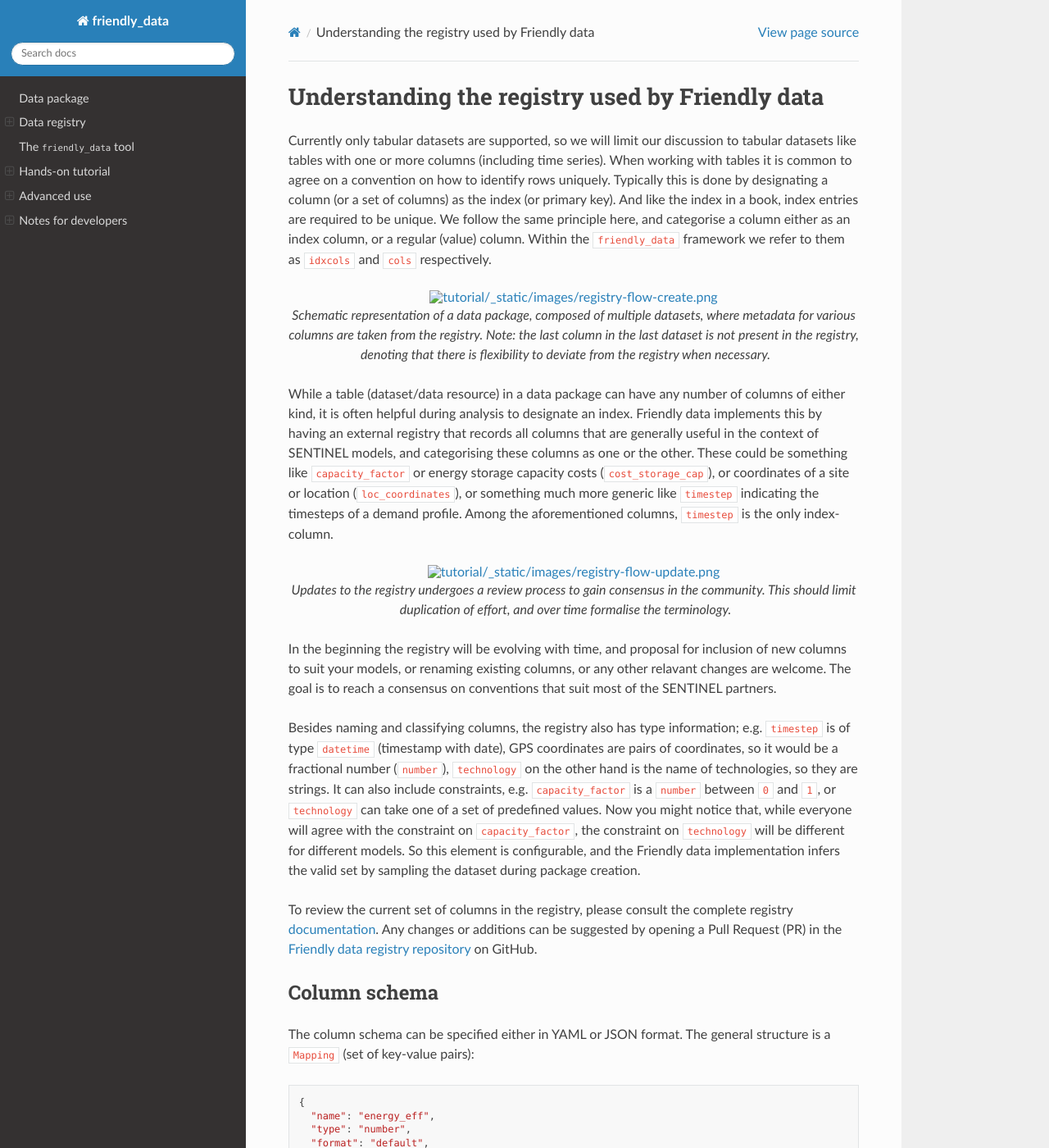
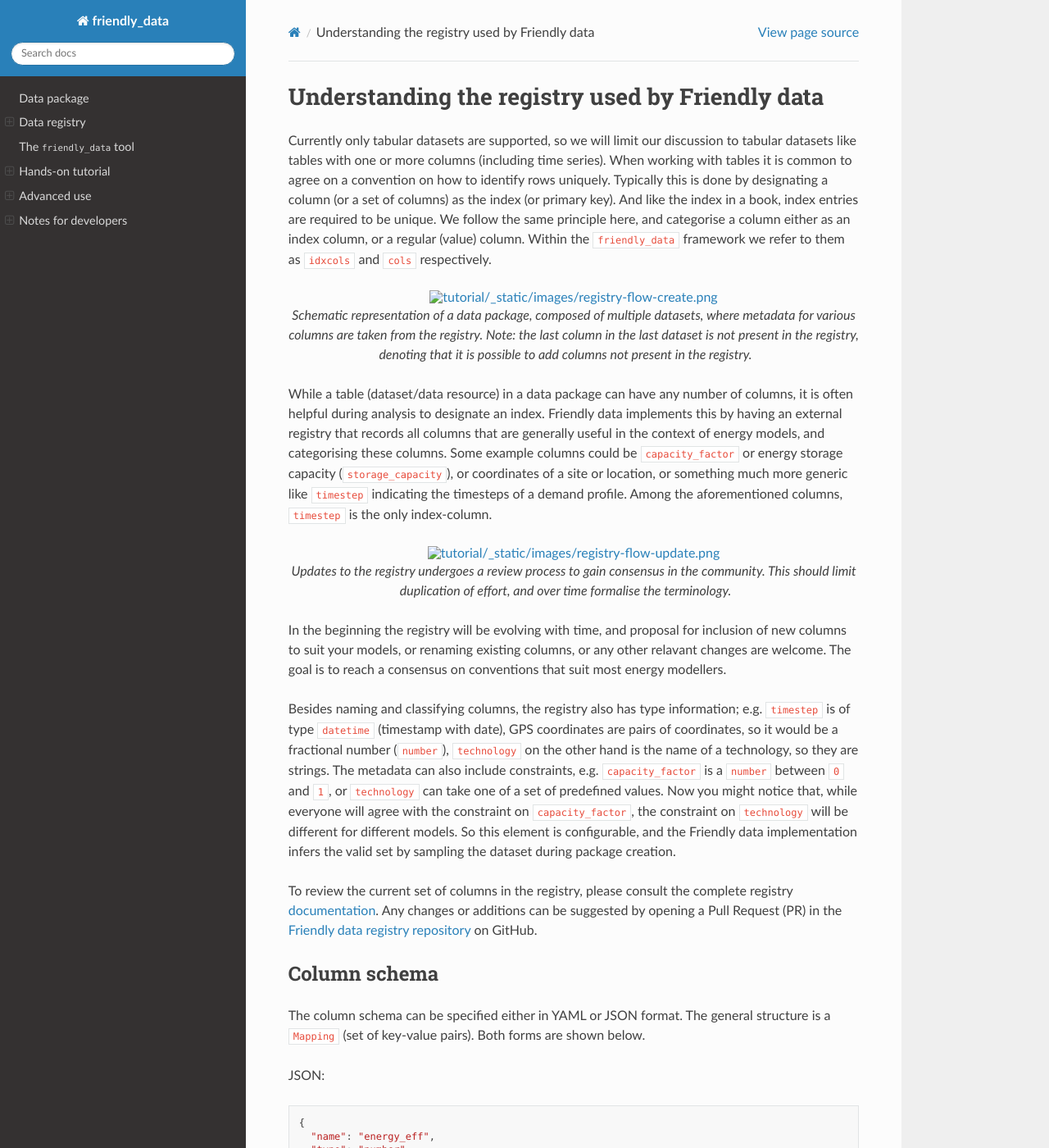
Before and after one commit to sentinel-energy/friendly_data, a Sphinx documentation site: the page built from doc/tutorial/registry-intro.rst, in a window 1280 px wide and 1400 px high. Shown: the whole window at 82% size. Built offline with Sphinx 7.4.7 and the Read the Docs theme 2.0.0, drawn with Linux system fonts in a browser that asks for light colours; pages that are not in the unit, such as notebooks, are missing from menus; some of the changed text lies outside the part shown.

Commit message:
registry-intro: revise introduction to the registry

```diff
--- a/doc/tutorial/registry-intro.rst
+++ b/doc/tutorial/registry-intro.rst
@@ -19,20 +19,19 @@ column.  Within the ``friendly_data`` framework we refer to them as
    Schematic representation of a data package, composed of multiple
    datasets, where metadata for various columns are taken from the
    registry.  *Note*: the last column in the last dataset is not
-   present in the registry, denoting that there is flexibility to
-   deviate from the registry when necessary.
+   present in the registry, denoting that it is possible to add
+   columns not present in the registry.
 
 While a table (dataset/data resource) in a data package can have any
-number of columns of either kind, it is often helpful during analysis
-to designate an index.  Friendly data implements this by having an
-external registry that records all columns that are generally useful
-in the context of SENTINEL models, and categorising these columns as
-one or the other.  These could be something like ``capacity_factor``
-or energy storage capacity costs (``cost_storage_cap``), or
-coordinates of a site or location (``loc_coordinates``), or something
-much more generic like ``timestep`` indicating the timesteps of a
-demand profile.  Among the aforementioned columns, ``timestep`` is the
-only index-column.
+number of columns, it is often helpful during analysis to designate an
+index.  Friendly data implements this by having an external registry
+that records all columns that are generally useful in the context of
+energy models, and categorising these columns.  Some example columns
+could be ``capacity_factor`` or energy storage capacity
+(``storage_capacity``), or coordinates of a site or location, or
+something much more generic like ``timestep`` indicating the timesteps
+of a demand profile.  Among the aforementioned columns, ``timestep``
+is the only index-column.
 
 .. figure:: _static/images/registry-flow-update.png
    :width: 90%
@@ -45,16 +44,15 @@ only index-column.
 In the beginning the registry will be evolving with time, and proposal
 for inclusion of new columns to suit your models, or renaming existing
 columns, or any other relavant changes are welcome.  The goal is to
-reach a consensus on conventions that suit most of the SENTINEL
-partners.
+reach a consensus on conventions that suit most energy modellers.
 
 Besides naming and classifying columns, the registry also has type
 information; e.g. ``timestep`` is of type ``datetime`` (timestamp with
 date), GPS coordinates are pairs of coordinates, so it would be a
 fractional number (``number``), ``technology`` on the other hand is
-the name of technologies, so they are strings.  It can also include
-constraints, e.g. ``capacity_factor`` is a ``number`` between ``0``
-and ``1``, or ``technology`` can take one of a set of predefined
+the name of a technology, so they are strings.  The metadata can also
+include constraints, e.g. ``capacity_factor`` is a ``number`` between
+``0`` and ``1``, or ``technology`` can take one of a set of predefined
 values.  Now you might notice that, while everyone will agree with the
 constraint on ``capacity_factor``, the constraint on ``technology``
 will be different for different models.  So this element is
@@ -73,7 +71,9 @@ Column schema
 +++++++++++++
 
 The column schema can be specified either in YAML or JSON format.  The
-general structure is a ``Mapping`` (set of key-value pairs)::
+general structure is a ``Mapping`` (set of key-value pairs).  Both forms are shown below.
+
+JSON::
 
   {
     "name": "energy_eff",
@@ -85,7 +85,16 @@ general structure is a ``Mapping`` (set of key-value pairs)::
     }
   }
 
-while only the ``name`` property is mandatory in the *frictionless*
+YAML::
+
+  name: energy_eff
+  type: number
+  format: default
+  constraints:
+    minimum: 0
+    maximum: 1
+
+While only the ``name`` property is mandatory in the *frictionless*
 specification, for SENTINEL archive we also expect the ``type``
 property.  Constraints on the field can be specified by providing the
 ``constraints`` key.  It can take values like ``required``,
```
